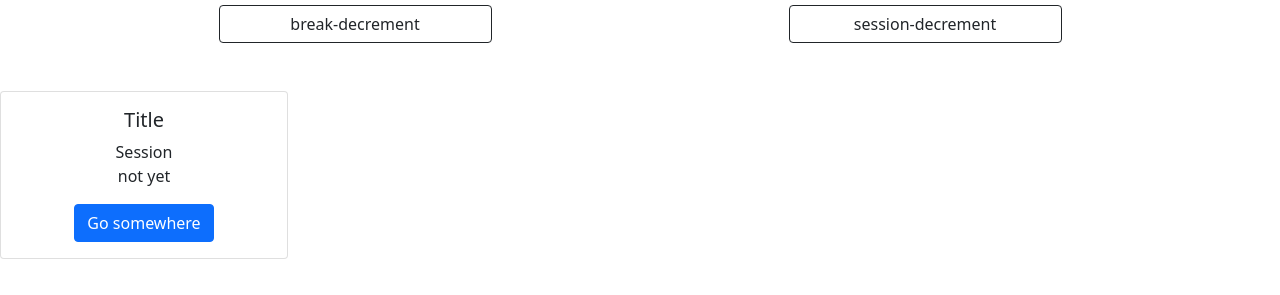
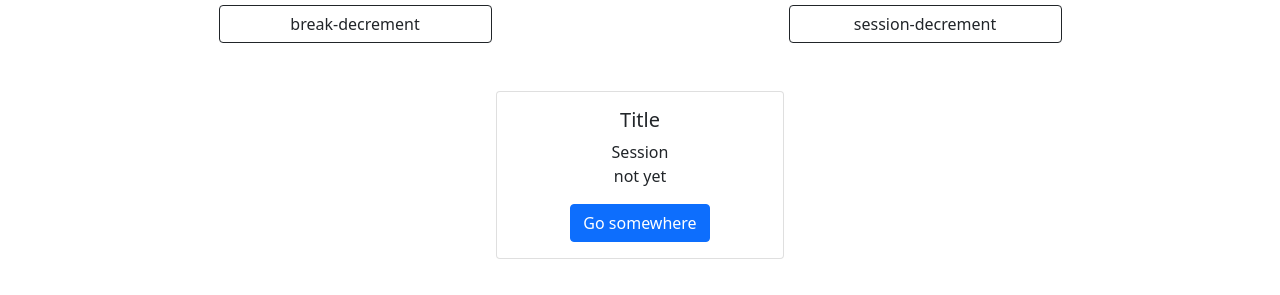
Before and after one commit to adferrin/clockFCC, a plain HTML site: page index.html in a window 1280 px wide. Shown: the part 195-490 px from the top of the page. Drawn offline with nearby package versions, Linux system fonts and the light colour scheme.

Commit message:
card layout

```diff
--- a/index.html
+++ b/index.html
@@ -44,7 +44,7 @@
     </div>
     <div class="row my-5 py-8">
         <div class="col">
-            <div class="card text-center" style="width: 18rem;">
+            <div class="card text-center mx-auto" style="width: 18rem;">
                 <div class="card-body">
                   <h5 class="card-title">Title</h5>
                   <div id="timer-label">
```
